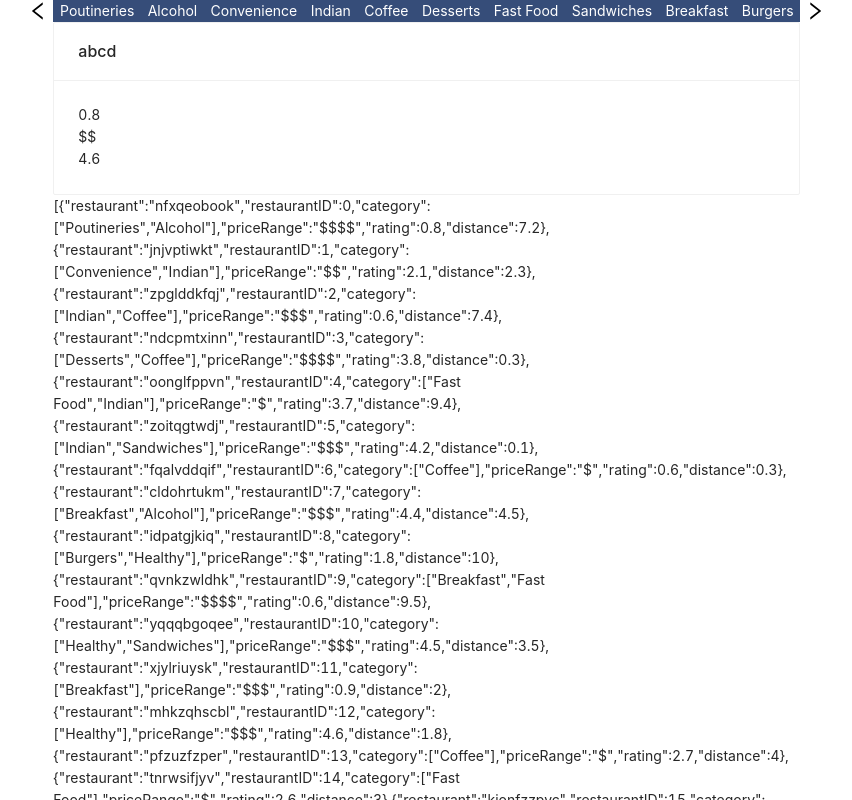
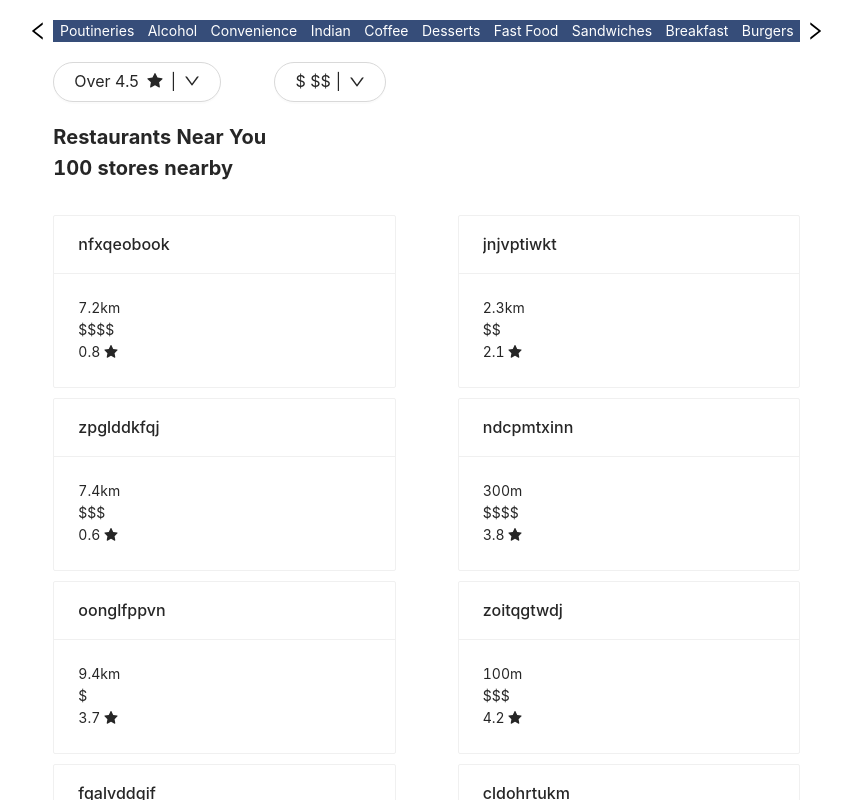
Before and after one commit to ryanjhkim/summerProject-frontend, a React (Create React App) app: page /restaurantPage in a window 1280 px wide. Shown: the top 800 px of the page, without its empty margins (160-1012 px from the left). Built offline with nearby package versions, Linux system fonts and the light colour scheme.

Commit message:
added filtering functionality (rating, price range)

```diff
--- a/src/App.js
+++ b/src/App.js
@@ -1,8 +1,8 @@
 import { Switch, Route, BrowserRouter as Router } from "react-router-dom";
 import Home from "./components/Home";
 import About from "./components/About";
-import Restaurant from "./components/Restaurant";
-import RestaurantPage from "./components/RestaurantPage"
+import Restaurant from "./components/restaurant/Restaurant";
+import RestaurantPage from "./components/restaurantPage/RestaurantPage"
 import 'antd/dist/antd.css';
 
 
--- a/src/components/RestaurantCard.js
+++ /dev/null
@@ -1,19 +0,0 @@
-import { Card } from 'antd'
-
-const RestaurantCard = ({ name, distance, price, rating }) => {
-    return (
-        <Card title={name} hoverable={true}>
-            <div>
-                {distance}
-            </div>
-            <div>
-                {price}
-            </div>
-            <div>
-                {rating}
-            </div>
-        </Card>
-    )
-}
-
-export default RestaurantCard
--- a/src/components/RestaurantPage.js
+++ /dev/null
@@ -1,35 +0,0 @@
-import { useState } from 'react'
-import CategoryMenu from './CategoryMenu'
-import { Col } from 'antd'
-import data from '../data/restaurantPageData.json'
-import RestaurantCard from './RestaurantCard'
-
-
-const RestaurantPage = () => {
-  const [displayList, setDisplayList] = useState(data)
-  const [category, setCategory] = useState('All Restaurants')
-
-  const filterByCategory = (category) => {
-    setDisplayList(data.filter(i => i.category.includes(category)))
-  }
-
-  var categoryList = []
-  data.forEach(i => categoryList = categoryList.concat(i.category))
-  categoryList = [...new Set(categoryList)]
-
-  return (
-    <>
-      <Col span={14} offset={4}>
-        <CategoryMenu categoryList={categoryList} filterByCategory={filterByCategory} />
-      </Col>
-      <Col span={14} offset={4}>
-        <RestaurantCard name="abcd" distance="0.8" price="$$" rating="4.6" />
-      </Col>
-      <Col span={14} offset={4}>
-        {JSON.stringify(displayList)}
-      </Col>
-    </>
-  )
-}
-
-export default RestaurantPage
--- a/src/components/Cart.js
+++ b/src/components/restaurant/Cart.js
@@ -1,6 +1,6 @@
 import { Button, Divider, Modal, InputNumber } from 'antd'
 import { useState } from 'react'
-import '../css/Cart.css'
+import '../../css/Cart.css'
 
 const Cart = ({items, editItem, removeItem}) => {
     const [isModalVisible, setIsModalVisible] = useState(false)
--- a/src/components/CatNavBar.js
+++ b/src/components/restaurant/CatNavBar.js
@@ -1,6 +1,6 @@
 import { Menu } from 'antd'
 import { Link } from 'react-scroll'
-import '../css/Category.css'
+import '../../css/Category.css'
 
 const CatNavBar = ({ categoryList }) => {
     const categories = categoryList.map(item =>
--- a/src/components/CategoryContainer.js
+++ b/src/components/restaurant/CategoryContainer.js
@@ -1,5 +1,5 @@
 import CategoryItems from './CategoryItems'
-import '../css/Category.css'
+import '../../css/Category.css'
 
 const CategoryContainer = ({menu, restaurantInfo, addItem}) => {
 
--- a/src/components/CategoryItems.js
+++ b/src/components/restaurant/CategoryItems.js
@@ -1,6 +1,6 @@
 import { useState } from 'react'
 import { Row, Col, Card, Modal, InputNumber } from 'antd'
-import '../css/Category.css'
+import '../../css/Category.css'
 
 const CategoryItems = ({ menus, restaurantInfo, addItem }) => {
     const [isModalVisible, setIsModalVisible] = useState(false)
--- a/src/components/Restaurant.js
+++ b/src/components/restaurant/Restaurant.js
@@ -4,8 +4,8 @@ import { Row, Col, Drawer, Badge, Affix, PageHeader } from 'antd';
 import Cart from './Cart'
 import CategoryContainer from './CategoryContainer'
 import CatNavBar from './CatNavBar'
-import data from '../data/data.json'
-import '../css/Restaurant.css'
+import data from '../../data/data.json'
+import '../../css/Restaurant.css'
 
 
 const Restaurant = () => {
--- a/src/components/CategoryMenu.js
+++ b/src/components/restaurantPage/CategoryMenu.js
@@ -1,6 +1,6 @@
 import { Carousel } from 'antd';
 import { LeftOutlined, RightOutlined } from '@ant-design/icons';
-import '../css/RestaurantPage.css'
+import '../../css/RestaurantPage.css'
 
 const CategoryMenu = ({ categoryList, filterByCategory }) => {
 
@@ -30,13 +30,13 @@ const CategoryMenu = ({ categoryList, filterByCategory }) => {
     return (
         <Carousel className="carousel" dots={false} arrows prevArrow={<LeftOutlined />} nextArrow={<RightOutlined />}>
           <div>
-            <div class="contentStyle" style={{justifyContent: list1.length == 10 ? 'space-around' : 'flex-start'}}>
+            <div class="contentStyle" style={{justifyContent: list1.length === 10 ? 'space-around' : 'flex-start'}}>
                 {categories1}
             </div>
           </div>
           {list2.length > 0 &&
           <div>
-            <div class="contentStyle" style={{justifyContent: list2.length == 10 ? 'space-around' : 'flex-start'}}>
+            <div class="contentStyle" style={{justifyContent: list2.length === 10 ? 'space-around' : 'flex-start'}}>
               {categories2}
             </div>
           </div>}
--- /dev/null
+++ b/src/components/restaurantPage/RestaurantCardContainer.js
@@ -0,0 +1,29 @@
+import { Card, Row, Col } from 'antd'
+import { StarFilled } from '@ant-design/icons'
+
+const RestaurantCardContainer = ({ restaurants }) => {
+
+    const restaurantList = restaurants.map(i =>
+        <Col span={11} key={i.restaurantID} style={{paddingTop: '10px'}}>
+            <Card title={i.restaurant} key={i.restaurantID} hoverable={true}>
+                <div>
+                    {i.distance > 1 ? i.distance + 'km' : (i.distance * 1000) + 'm' }
+                </div>
+                <div>
+                    {i.priceRange}
+                </div>
+                <div>
+                    {i.rating} <StarFilled />
+                </div>
+            </Card>
+        </Col>
+        )
+
+    return (
+        <Row justify="space-between">
+            {restaurantList}
+        </Row>
+    )
+}
+
+export default RestaurantCardContainer
--- /dev/null
+++ b/src/components/restaurantPage/RestaurantPage.js
@@ -0,0 +1,238 @@
+import { useState } from 'react'
+import CategoryMenu from './CategoryMenu'
+import { Row, Col, Button, Dropdown, Slider, Card } from 'antd'
+import { DownOutlined, StarFilled } from '@ant-design/icons';
+import data from '../../data/restaurantPageData.json'
+import RestaurantCardContainer from './RestaurantCardContainer'
+
+
+const RestaurantPage = () => {
+
+  const [filteredList, setFilteredList] = useState(data)
+
+  const [catList, setCatList] = useState(data)
+  const [category, setCategory] = useState('Restaurants Near You')
+  const [count, setCount] = useState(data.length)
+
+  const [rating, setRating] = useState(4.5)
+  const [sliderValue, setSliderValue] = useState(4.5)
+  const [ratingDPVisible, setRatingDPVisible] = useState(false)
+  const [ratingButtonActive, setRatingButtonActive] = useState(false)
+
+  const [priceRange, setPriceRange] = useState(['$', '$$'])
+  const [DPPriceValue, setDPPriceValue] = useState(['$', '$$'])
+  const [priceDPVisible, setPriceDPVisible] = useState(false)
+  const [PriceRangeButtonActive, setPriceRangeButtonActive] = useState(false)
+
+  const filterByCategory = (category) => {
+    const list = data.filter(i => i.category.includes(category))
+    setCatList(list)
+    setCategory(category)
+    setFilteredList(list)
+    setCount(list.length)
+
+    setRating(4.5)
+    setSliderValue(4.5)
+
+    setPriceRange(['$', '$$'])
+    setDPPriceValue(['$', '$$'])
+    setRatingButtonActive(false)
+    setPriceRangeButtonActive(false)
+  }
+
+  const filterByRating = () => {
+    var a = catList.filter(i => i.rating >= sliderValue)
+    if (PriceRangeButtonActive) {
+      a = a.filter(i => priceRange.includes(i.priceRange))
+    }
+    setRatingDPVisible(false)
+    setFilteredList(a)
+    setRating(sliderValue)
+    setCount(a.length)
+    setRatingButtonActive(true)
+  }
+
+  const handleVisibleChange = (flag) => {
+    setRatingDPVisible(flag)
+  }
+
+  const handleCancel = () => {
+    setSliderValue(rating)
+    setRatingDPVisible(false)
+  }
+
+  const handleRatingButtonClick = () => {
+
+    var list = catList
+    if (PriceRangeButtonActive) {
+      list = catList.filter(i => priceRange.includes(i.priceRange))
+    }
+
+    if (!ratingButtonActive) {
+      const a = list.filter(i => i.rating >= sliderValue)
+      setFilteredList(a)
+      setRating(sliderValue)
+      setCount(a.length)
+    } else {
+      setFilteredList(list)
+      setCount(list.length)
+      setRating(4.5)
+      setSliderValue(4.5)
+    }
+
+    setRatingButtonActive(!ratingButtonActive)
+  }
+
+  //pricerange
+  const handlePriceRangeVisibleChange = (flag) => {
+    setPriceDPVisible(flag)
+  }
+
+  const handlePriceButtonClick = () => {
+
+    var list = catList
+    if (ratingButtonActive) {
+      list = catList.filter(i => i.rating >= rating)
+    }
+
+    if (!PriceRangeButtonActive) {
+      const a = list.filter(i => priceRange.includes(i.priceRange))
+      setFilteredList(a)
+      setCount(a.length)
+    } else {
+      setFilteredList(list)
+      setCount(list.length)
+      setPriceRange(['$', '$$'])
+      setDPPriceValue(['$', '$$'])
+    }
+
+    setPriceRangeButtonActive(!PriceRangeButtonActive)
+  }
+
+  const handlePriceDPClick = (key) => {
+    if (DPPriceValue.includes(key)) {
+      const omit = DPPriceValue.filter(i => i !== key)
+      setDPPriceValue(omit)
+    } else {
+      setDPPriceValue([...DPPriceValue, key])
+    }
+  }
+
+  const filterByPrice = () => {
+    var list = catList.filter(i => DPPriceValue.includes(i.priceRange))
+    if (ratingButtonActive) {
+      list = list.filter(i => i.rating >= rating)
+    }
+    setFilteredList(list)
+    setPriceRange(DPPriceValue)
+    setPriceDPVisible(false)
+    setCount(list.length)
+    setPriceRangeButtonActive(true)
+  }
+
+  const handlePriceDPCancel = () => {
+    setDPPriceValue(priceRange)
+    setPriceDPVisible(false)
+  }
+
+
+  var categoryList = []
+  data.forEach(i => categoryList = categoryList.concat(i.category))
+  categoryList = [...new Set(categoryList)]
+
+  const marks = {
+    3: '3',
+    3.5: '3.5',
+    4: '4',
+    4.5: '4.5',
+    5: '5'
+  }
+
+  const slider = (
+    <Card style={{ width: 300 }} onClick={e => e.stopPropagation()}>
+      <Slider defaultValue={sliderValue} value = {sliderValue} marks={marks} min={3} max={5} step={0.5} onChange={(value) => setSliderValue(value)}/>
+      <Button onClick={handleCancel}>Cancel</Button>
+      <Button onClick={filterByRating}>View Results</Button>
+    </Card>
+  )
+
+  const displayPriceRange = (
+    <div style={{paddingRight: '5px'}}>
+      {DPPriceValue.includes('$') && '$ '}
+      {DPPriceValue.includes('$$') && '$$ '}
+      {DPPriceValue.includes('$$$') && '$$$ '}
+      {DPPriceValue.includes('$$$$') && '$$$$ '}
+    </div>
+  )
+
+  const priceOptions = (
+    <Card style={{ width: 300 }} onClick={e => e.stopPropagation()}>
+      <Button value='$' type={DPPriceValue.includes('$') ? "primary" : "default"} onClick={() => handlePriceDPClick('$')}>$</Button>
+      <Button value='$$' type={DPPriceValue.includes('$$') ? "primary" : "default"} onClick={() => handlePriceDPClick('$$')}>$$</Button>
+      <Button value='$$$' type={DPPriceValue.includes('$$$') ? "primary" : "default"} onClick={() => handlePriceDPClick('$$$')}>$$$</Button>
+      <Button value='$$$$' type={DPPriceValue.includes('$$$$') ? "primary" : "default"} onClick={() => handlePriceDPClick('$$$$')}>$$$$</Button>
+      <div>
+        <Button onClick={handlePriceDPCancel}>Cancel</Button>
+        <Button onClick={filterByPrice}>View Results</Button>
+      </div>
+    </Card>
+  )
+
+  return (
+    <>
+      <Row style={{paddingTop: '20px'}}>
+        <Col span={14} offset={4}>
+          <CategoryMenu categoryList={categoryList} filterByCategory={filterByCategory} />
+        </Col>
+      </Row>
+
+      <Row style={{paddingTop: '20px'}}>
+        <Col offset={4}>
+          <Button type={ratingButtonActive ? "primary" : "default"} shape="round" size="large" onClick={handleRatingButtonClick}>
+            Over {sliderValue} <StarFilled /> |
+            <Dropdown
+              shape="round"
+              overlay={slider}
+              onVisibleChange={handleVisibleChange}
+              visible={ratingDPVisible}
+              onClick={e => e.stopPropagation()}
+              placement="topCenter"
+              trigger={['click']}>
+                <DownOutlined/>
+            </Dropdown>
+          </Button>
+        </Col>
+
+        <Col offset={1}>
+          <Button type={PriceRangeButtonActive ? "primary" : "default"} shape="round" size="large" onClick={handlePriceButtonClick} style={{display : 'flex'}}>
+                {displayPriceRange}  |
+                <Dropdown
+                  shape="round"
+                  overlay={priceOptions}
+                  onVisibleChange={handlePriceRangeVisibleChange}
+                  visible={priceDPVisible}
+                  onClick={e => e.stopPropagation()}
+                  placement="topCenter"
+                  trigger={['click']}>
+                    <DownOutlined className="downoutlined"/>
+                </Dropdown>
+            </Button>
+        </Col>
+      </Row>
+
+      <Row style={{paddingTop: '20px'}}>
+        <Col span={14} offset={4} style={{fontWeight: 'bold', fontSize: '20px'}}>
+          <div>{category}</div>
+          <div>{count} stores nearby</div>
+        </Col>
+      </Row>
+      <Row style={{paddingTop: '20px'}}>
+        <Col span={14} offset={4}>
+          <RestaurantCardContainer restaurants={filteredList} />
+        </Col>
+      </Row>
+    </>
+  )
+}
+
+export default RestaurantPage
--- a/src/css/RestaurantPage.css
+++ b/src/css/RestaurantPage.css
@@ -31,3 +31,7 @@
 .ant-carousel .slick-next:focus {
     color: black !important;
 }
+
+.downoutlined {
+    padding-top: 5px !important;
+}
```
